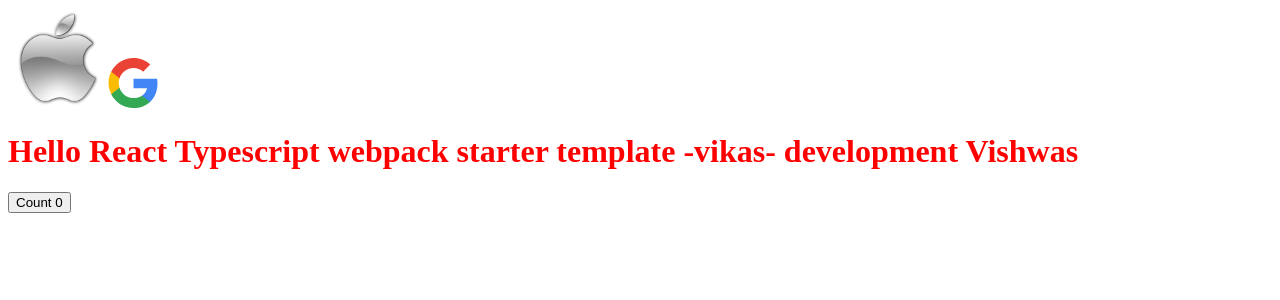
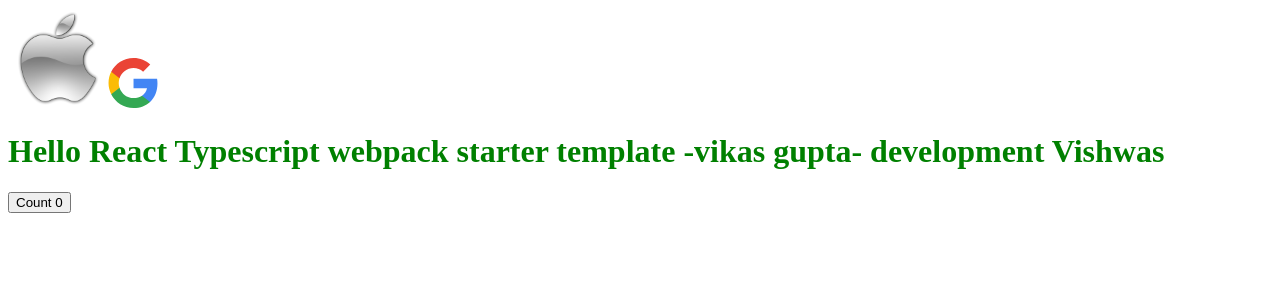
Before and after one commit to vkgpt11/react-typescript, a React app: page / in a window 1280 px wide. Shown: the top 300 px of the page. Built offline with nearby package versions, Linux system fonts and the light colour scheme.

Commit message:
configured scss

```diff
--- a/package.json
+++ b/package.json
@@ -44,8 +44,10 @@
     "html-webpack-plugin": "^5.1.0",
     "husky": "4",
     "lint-staged": "^10.5.4",
+    "node-sass": "^6.0.1",
     "prettier": "^2.2.1",
     "react-refresh": "^0.9.0",
+    "sass-loader": "^12.1.0",
     "style-loader": "^2.0.0",
     "typescript": "^4.1.5",
     "webpack": "^5.21.2",
--- a/src/App.tsx
+++ b/src/App.tsx
@@ -1,10 +1,10 @@
-import './style.css'
+import './style.scss'
 import Img from './apple-logo.png'
 import Svg from './google-logo.svg'
 import { ClickCounter } from './ClickCounter'
 
 export const App = () => {
-  const name = 'vikas'
+  const name = 'vikas gupta'
   return (
     <>
       <img src={Img} alt="logo" width="100" height="100" />
--- a/src/style.css
+++ /dev/null
@@ -1,3 +0,0 @@
-h1 {
-  color: red;
-}
--- /dev/null
+++ b/src/style.scss
@@ -0,0 +1,4 @@
+$main-color: green;
+h1 {
+  color: $main-color;
+}
--- a/webpack/webpack.common.js
+++ b/webpack/webpack.common.js
@@ -19,8 +19,8 @@ module.exports = {
         ],
       },
       {
-        test: /\.css$/,
-        use: ['style-loader', 'css-loader'],
+        test: /\.(css|scss)$/,
+        use: ['style-loader', 'css-loader', 'sass-loader'],
       },
       {
         test: /\.(?:ico|gif|png|jpg|jpeg)$/i,
```
Also changed, not shown: 2 other files (tests, documents, lock files or other folders).
